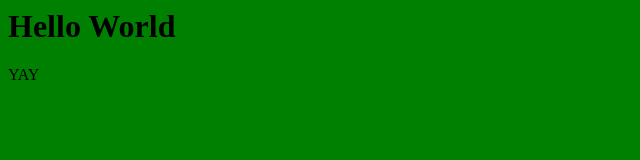
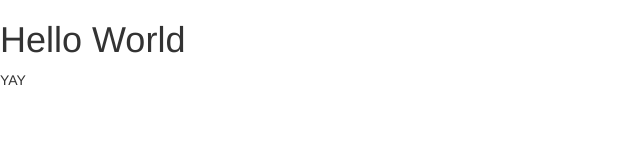
Before and after one commit to cKellyDesign/de-labrynth, a website: page _build/Index.html in a window 1280 px wide. Shown: the whole page, without its empty margins (0-640 px from the left). Drawn offline with nearby package versions, Linux system fonts and the light colour scheme; files that its build step writes are made by us from their sources; files whose address does not match are found by name.

Commit message:
Adding Bootstrap CSS

```diff
--- a/Gruntfile.js
+++ b/Gruntfile.js
@@ -71,6 +71,7 @@ module.exports = function(grunt) {
             dev: {
                 files : [
                     { "cwd": "_app/js/", "src": ["**"], "dest": "_build/js", "expand": true },
+                    { "cwd": "_app/scss/", "src": ["*.css"], "dest": "_build/styles", "expand": true },
                     { "cwd": "_app/images/", "src": ["**"], "dest": "_build/images", "expand": true },
                     { "cwd": "_app/gfx/", "src": ["**"], "dest": "_build/gfx", "expand": true },
                     { "cwd": "_app/templates/", "src": ["**"], "dest": "_build/", "expand": true },
--- a/_app/scss/styles.scss
+++ b/_app/scss/styles.scss
@@ -1,3 +1,3 @@
 body {
-  background-color: green;
+  background-color: white;
 }
--- a/_build/Index.html
+++ b/_build/Index.html
@@ -1,5 +1,8 @@
 <html>
 <head>
+    <title>Enter the Labyrinth</title>
+    <meta name="viewport" content="width=device-width, initial-scale=1">
+    <link href="/styles/bootstrap.min.css" rel="stylesheet"/>
     <link href="/styles/styles.css" rel="stylesheet"/>
 </head>
 <body>
```
Also changed, not shown: Index.html (+3 -0 lines), _app/templates/Index.html (+3 -0 lines), _app/scss/bootstrap.min.css (added), _build/styles/bootstrap.min.css (added), _build/styles/styles.css.
